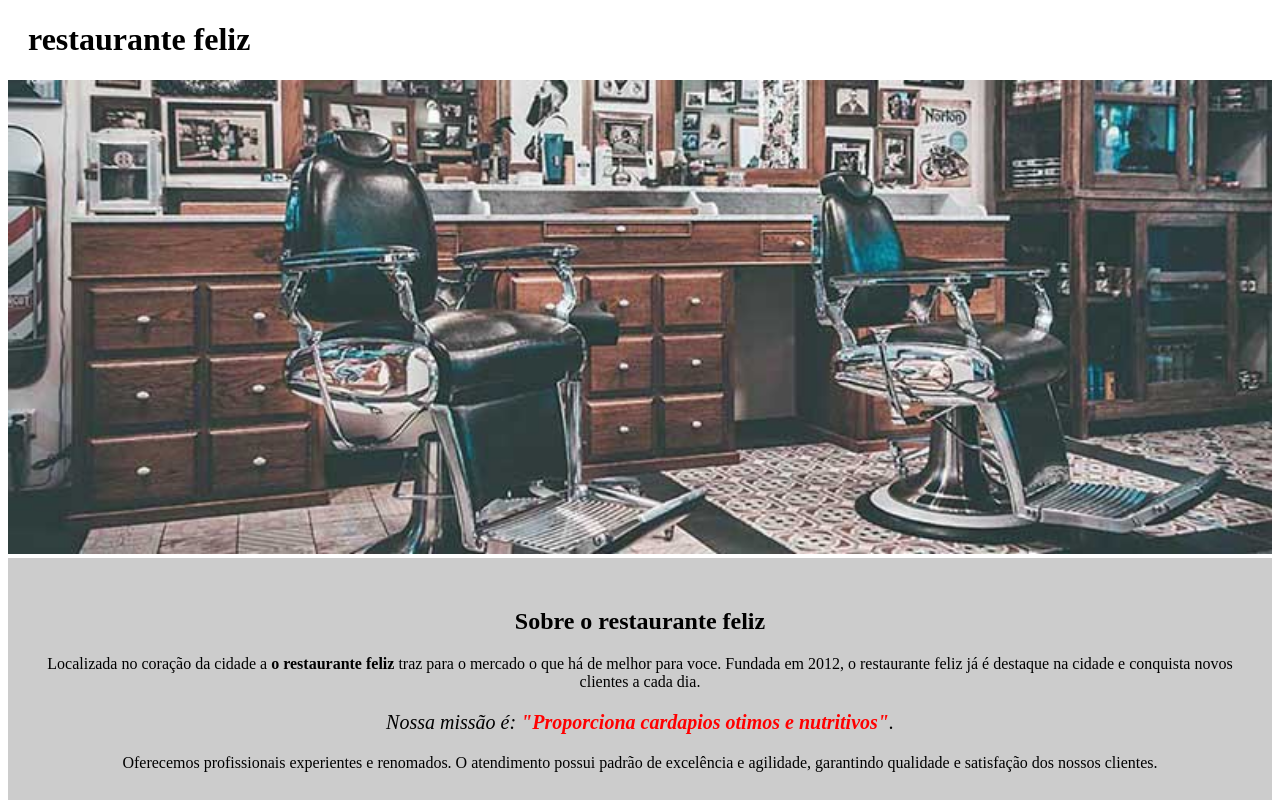
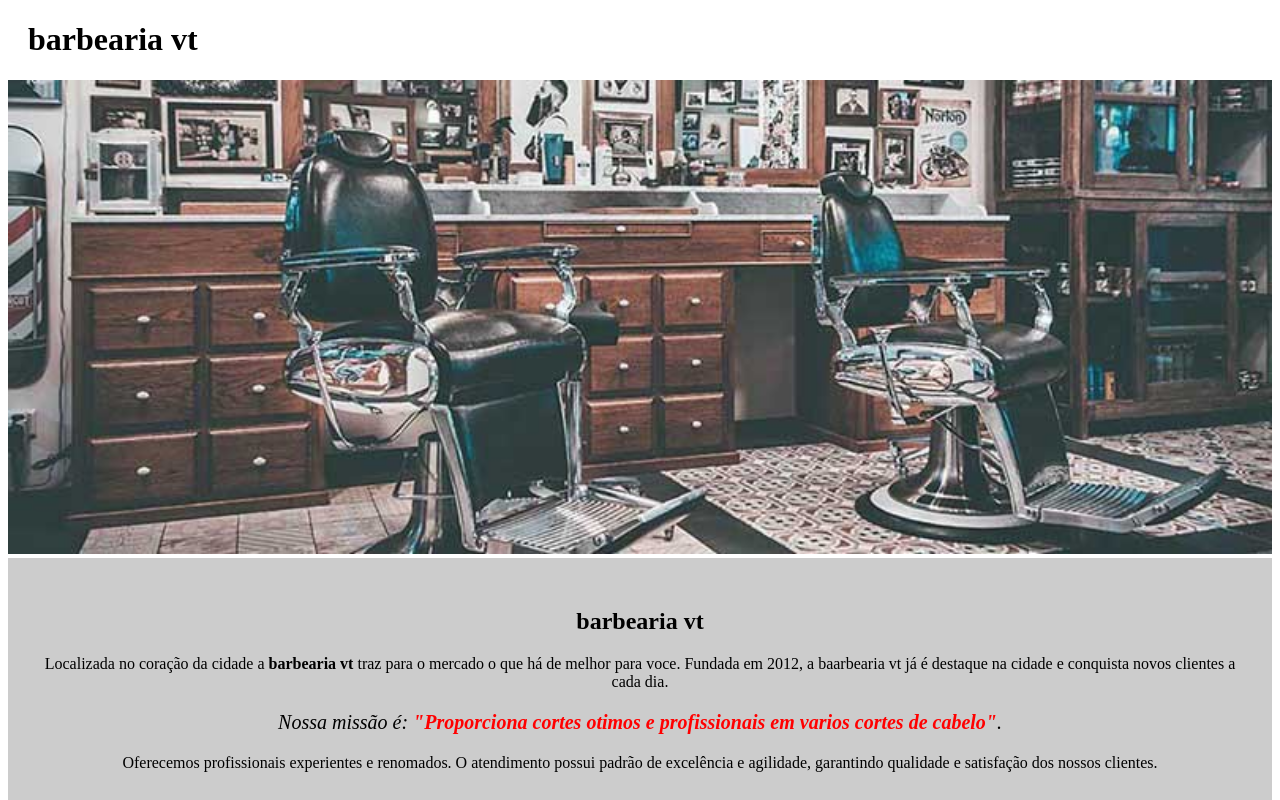
Before and after one commit to helloagabriele/hello, a plain HTML site: page index.html in a window 1280 px wide. Shown: the top 800 px of the page. Drawn offline with Linux system fonts and the light colour scheme.

Commit message:
Update index.html

```diff
--- a/index.html
+++ b/index.html
@@ -2,21 +2,21 @@
 <html lang="pt-br">
 	<head>
 		<meta charset="UTF-8">
-		<title>site alimentação</title>
+		<title>barbearia vt</title>
 		<link rel="stylesheet" href="style.css">
 	</head>
 
 	<body>
 		<header>
-			<h1 class="titulo-principal">restaurante feliz</h1>
+			<h1 class="titulo-principal">barbearia vt</h1>
 		</header>
 		<img id="banner" src="banner.jpg">
 		<div class="principal">
-			<h2 class="titulo-centralizado">Sobre o restaurante feliz</h2>
+			<h2 class="titulo-centralizado">barbearia vt</h2>
 
-			<p>Localizada no coração da cidade a <strong>o restaurante feliz</strong> traz para o mercado o que há de melhor para voce. Fundada em 2012, o restaurante feliz já é destaque na cidade e conquista novos clientes a cada dia.</p>
+			<p>Localizada no coração da cidade a <strong>barbearia vt</strong> traz para o mercado o que há de melhor para voce. Fundada em 2012, a baarbearia vt já é destaque na cidade e conquista novos clientes a cada dia.</p>
 
-			<p id="missao"><em>Nossa missão é: <strong>"Proporciona cardapios otimos  e nutritivos"</strong>.</em></p>
+			<p id="missao"><em>Nossa missão é: <strong>"Proporciona cortes otimos e profissionais em varios cortes de cabelo"</strong>.</em></p>
 
 			<p>Oferecemos profissionais experientes e renomados. O atendimento possui padrão de excelência e agilidade, garantindo qualidade e satisfação dos nossos clientes.</p>
 		</div>
```
